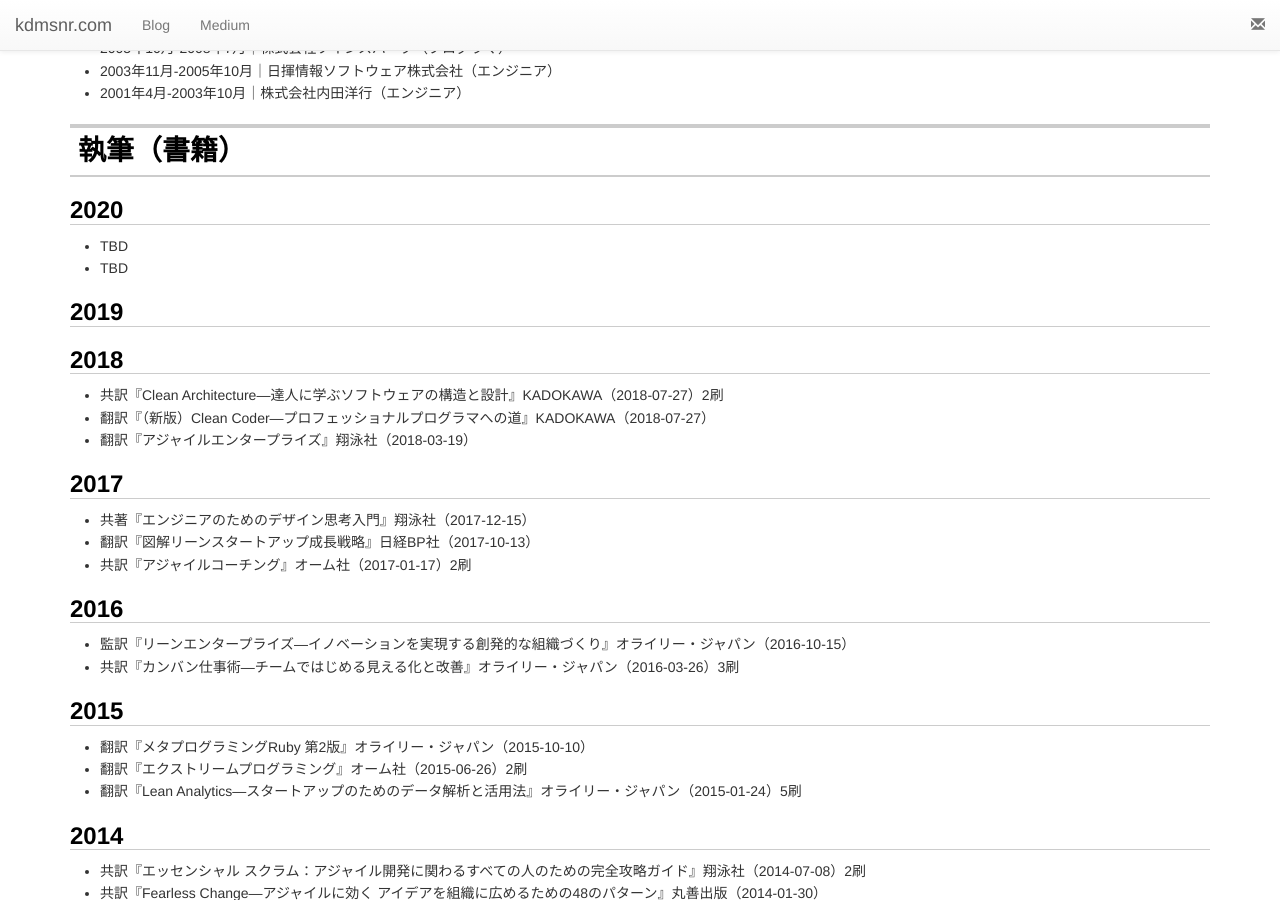
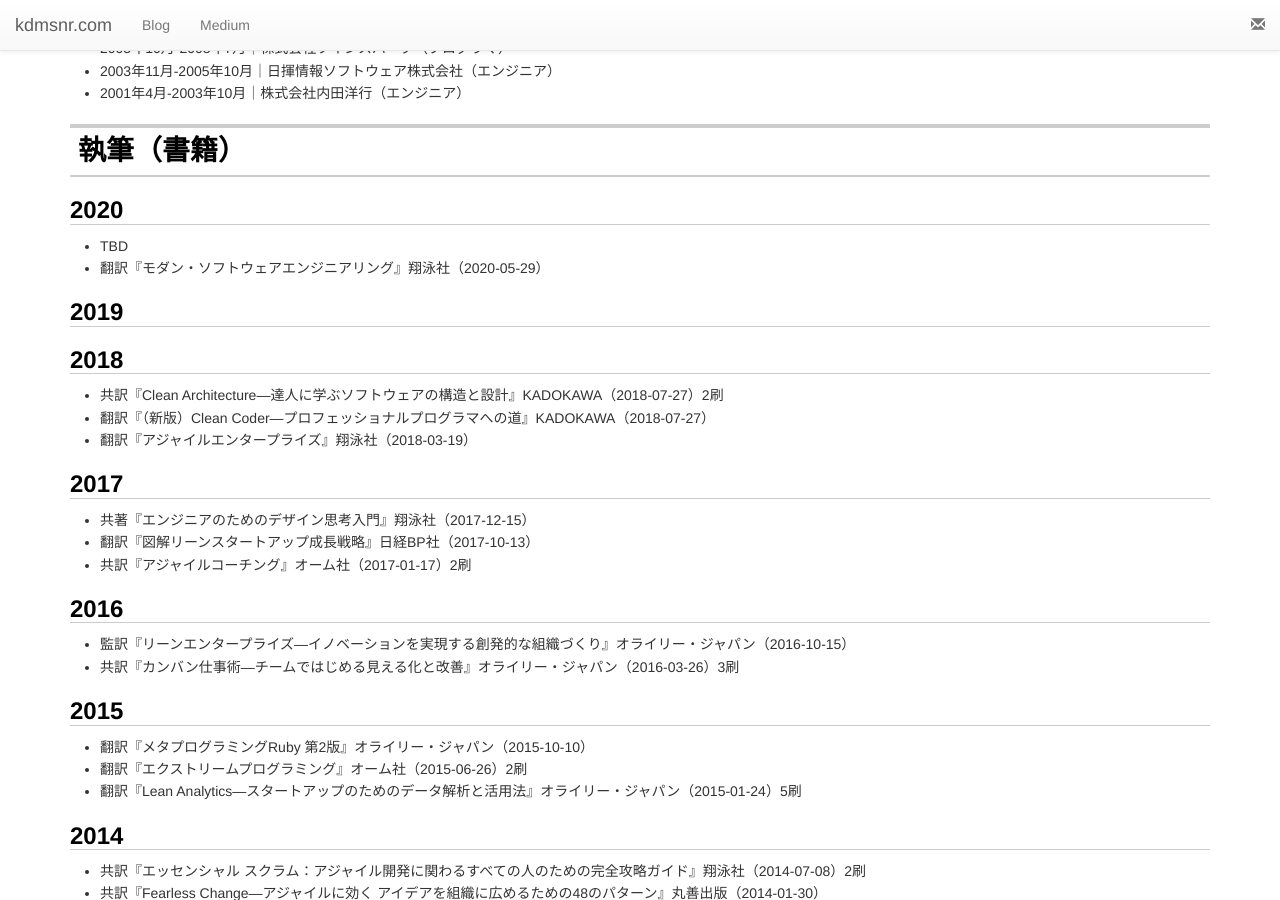
Before and after one commit to kdmsnr/kdmsnr.github.io, a Jekyll site: the page built from index.md, in a window 1280 px wide and 900 px high, scrolled down 787 px. Built offline with Jekyll 4.4.1, drawn with Linux system fonts in a browser that asks for light colours; nearby versions of some CDN libraries; library files that are not in the unit come from our copies.

Commit message:
Add modern software engineering

```diff
--- a/index.md
+++ b/index.md
@@ -59,7 +59,7 @@
 ## 2020
 
 - TBD
-- TBD
+- 翻訳『モダン・ソフトウェアエンジニアリング』翔泳社（2020-05-29）
 
 ## 2019
 
```
